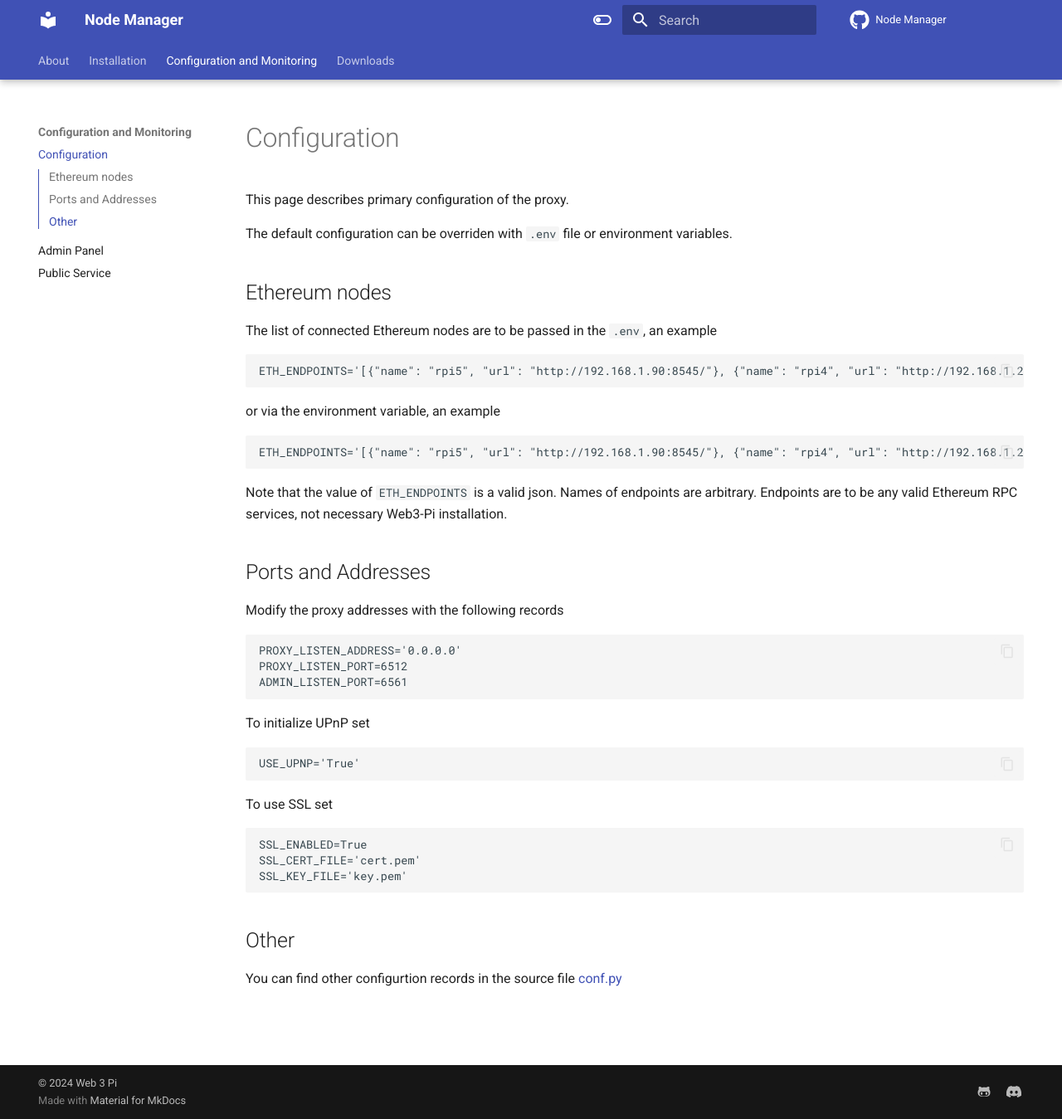
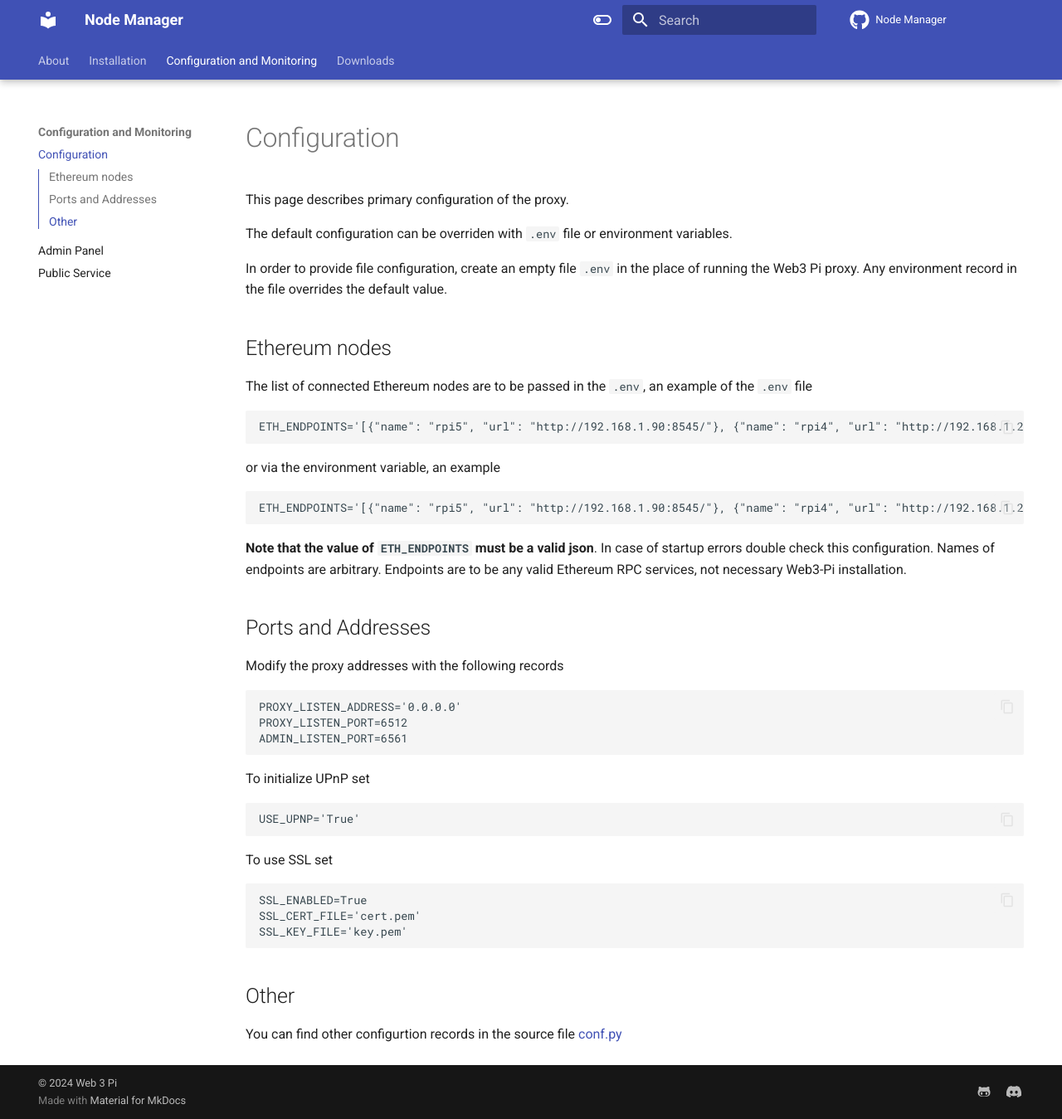
Before and after one commit to Web3-Pi/web3-reverse-proxy-docs, an MkDocs documentation site: the page built from docs/configuration.md, in a window 1280 px wide and 1349 px high. Shown: the whole window at 83% size. Built offline with MkDocs 1.6.1 and Material for MkDocs 9.7.7, drawn with Linux system fonts in a browser that asks for light colours; comment, search, counter and statistics services are not loaded.

````diff
--- a/docs/configuration.md
+++ b/docs/configuration.md
@@ -2,9 +2,13 @@ This page describes primary configuration of the proxy.
 
 The default configuration can be overriden with `.env` file or environment variables.
 
+In order to provide file configuration,
+create an empty file `.env` in the place of running the Web3 Pi proxy.
+Any environment record in the file overrides the default value.
+
 ## Ethereum nodes
 
-The list of connected Ethereum nodes are to be passed in the `.env`, an example
+The list of connected Ethereum nodes are to be passed in the `.env`, an example of the `.env` file
 ```
 ETH_ENDPOINTS='[{"name": "rpi5", "url": "http://192.168.1.90:8545/"}, {"name": "rpi4", "url": "http://192.168.1.224:8545/"} ]'
 ```
@@ -13,7 +17,9 @@ or via the environment variable, an example
 ETH_ENDPOINTS='[{"name": "rpi5", "url": "http://192.168.1.90:8545/"}, {"name": "rpi4", "url": "http://192.168.1.224:8545/"} ]' web3pi-proxy
 ```
 
-Note that the value of `ETH_ENDPOINTS` is a valid json. Names of endpoints are arbitrary.
+**Note that the value of `ETH_ENDPOINTS` must be a valid json**.
+In case of startup errors double check this configuration.
+Names of endpoints are arbitrary.
 Endpoints are to be any valid Ethereum RPC services, not necessary Web3-Pi installation.
 
 ## Ports and Addresses
````
Also changed, not shown: docs/installation.md (+5 -3 lines).
